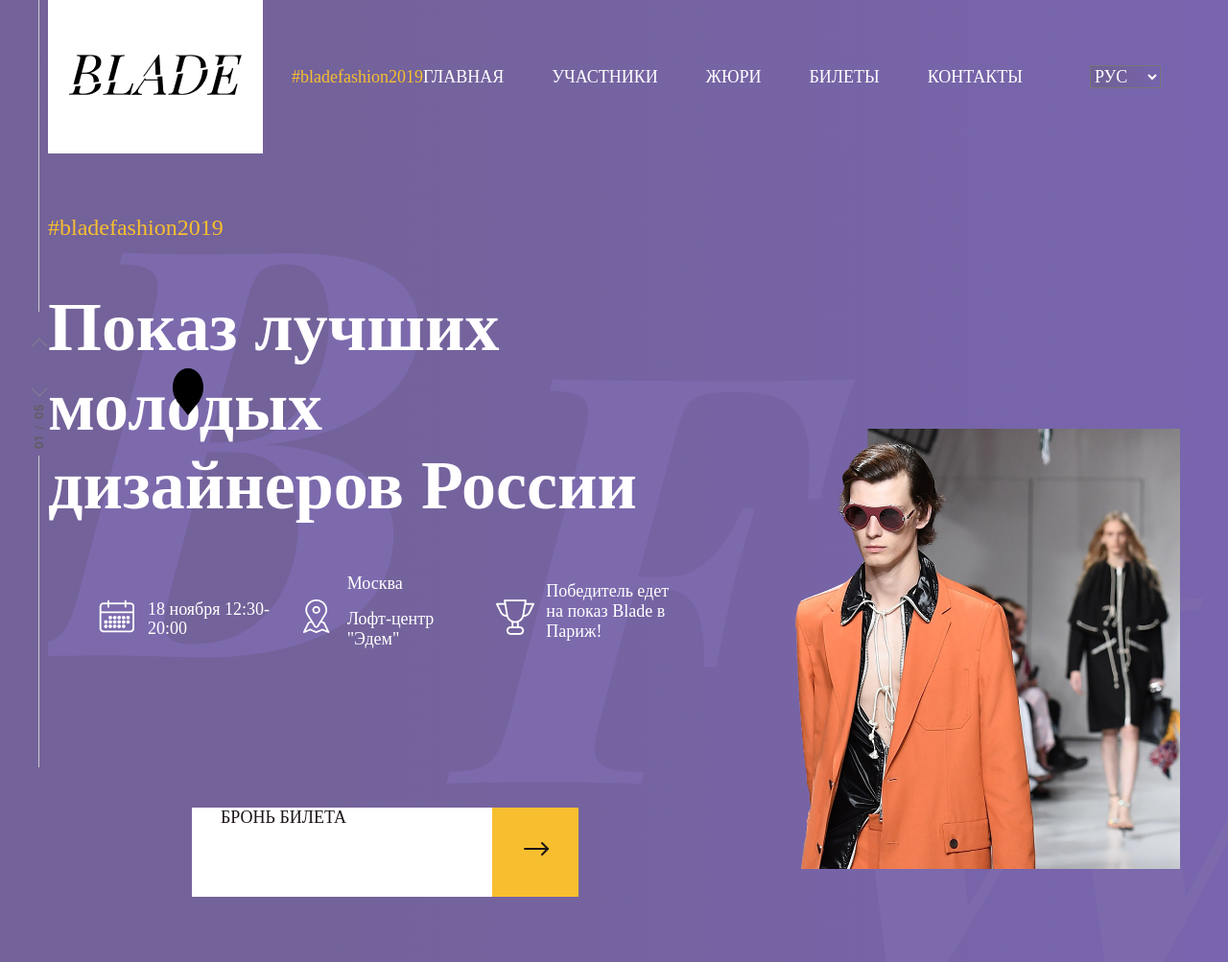
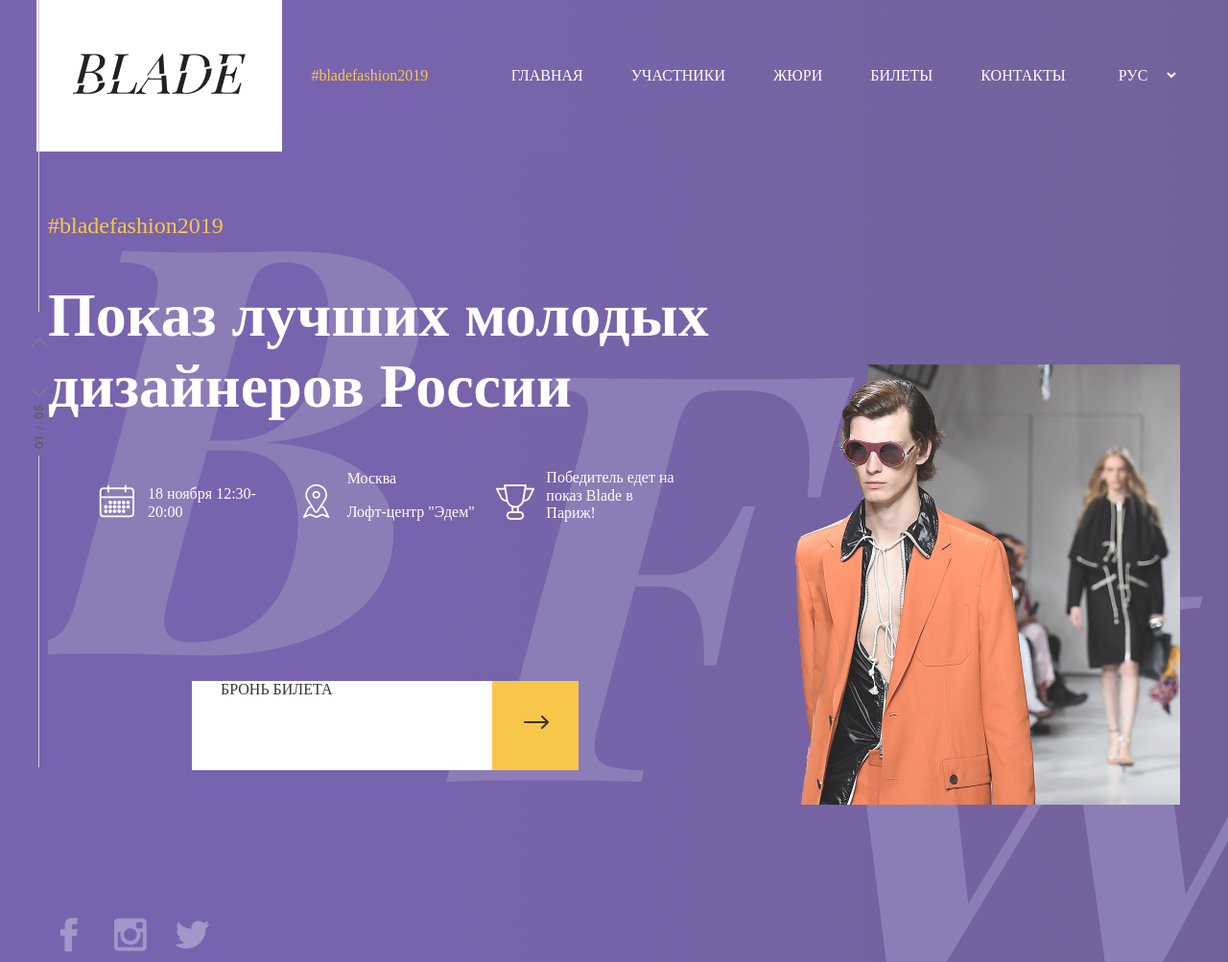
Before and after one commit to LolaSommer/Blade_Agency, a plain HTML site: page index.html in a window 1280 px wide. Shown: the top 1003 px of the page at 96% size. Drawn offline with nearby package versions, Linux system fonts and the light colour scheme; a web font is replaced by a local one.

Commit message:
add CSS for adaptiv

```diff
--- a/scss/__components.scss
+++ b/scss/__components.scss
@@ -43,12 +43,13 @@
     gap:20px;
 }
 
+/*вертикальная линия через все страницы*/
 .gutter {
   position: fixed;
-  left: 40px;                 /* подгони отступ от края */
+  left: 40px;
   top: 0;
   height: 100vh;
-  width: 1px;                 /* ширина линии */
+  width: 1px;
   display: flex;
   flex-direction: column;
   align-items: center;
@@ -57,24 +58,24 @@
 
 /* Линии: занимают всё, кроме центра */
 .gutter__line {
-  flex: 1;                    /* главное: линия сама растягивается */
+  flex: 1;
   width: 1px;
-  background: #cfcfcf;        /* цвет линии */
+  background: #cfcfcf;
 }
 
-/* Центральный блок — ровно посередине */
+/* Центральный блок — посередине */
 .gutter__center {
   display: flex;
   flex-direction: column;
   align-items: center;
-  gap: 10px;                  /* расстояние между стрелками и счётчиком */
-  padding: 6px 0;             /* маленький отступ, чтобы линия не прилипала */
+  gap: 10px;
+  padding: 6px 0;
 }
 
 /* Стрелки одна под другой */
 .gutter__arrows {
   display: flex;
-  flex-direction: column;     /* ВЕРТИКАЛЬНО! */
+  flex-direction: column;
   gap: 8px;
   align-items: center;
 }
@@ -98,12 +99,12 @@
 
 /* Вертикальная надпись 02 / 05 */
 .gutter__count {
-  writing-mode: vertical-rl;     /* текст вертикально */
-  transform: rotate(180deg);     /* чтобы читалось сверху вниз */
+  writing-mode: vertical-rl;
+  transform: rotate(180deg);
   display: flex;
   align-items: center;
   gap: 6px;
-  font: 600 12px/1 "Inter", sans-serif;  /* подгони под свой шрифт */
+  font: 600 12px/1 "Inter", sans-serif;
   color: #5e5e5e;
   letter-spacing: .5px;
 }
@@ -111,3 +112,48 @@
 .gutter__slash {
   opacity: .6;
 }
+
+/*метка на карте*/
+.contact__map{
+  position:relative;
+}
+ .map__mark{
+    position:absolute;
+    z-index: 1;
+    box-sizing: border-box;
+    width: 30px;
+    height: 30px;
+    border: 18px solid #000000;
+    border-radius: 50%;
+    bottom:32%;
+    left: 34%;
+    transform: scaleY(1.1) translate(-50%, -100%);
+
+    &:after{
+        position:absolute;
+        bottom:-43px;
+        left: 50%;
+        transform: translateX(-50%);
+      content:"";
+       border-top: 18px solid #000;
+       border-left: 18px solid transparent;
+       border-right:18px solid transparent;
+       border-bottom:18px solid transparent;
+       width:0;
+       height:0;
+       border-radius: 15px;
+    }
+    &:before{
+      content:"";
+        position: absolute;
+        width: 15px;
+        height:15px;
+        z-index: 2;
+        border-radius: 50%;
+        background-color:#f5f5f5;
+        top:50%;
+        left:50%;
+        transform:translate(-50%, -60%);
+    }
+
+   }
--- a/scss/__layout.scss
+++ b/scss/__layout.scss
@@ -4,8 +4,9 @@
    justify-content: space-between;
    align-items: center;
    background-image:linear-gradient(to right,
-    rgba(95,75,139,.87) 25%,
-    rgba(101,78,163,.87) 100%);
+  #654EA3 25%,
+  #5F4B8B 100%);
+  opacity: 87%;
    font-size:$fs-body;
    position:sticky;
    top:0;
@@ -14,28 +15,25 @@
 
    &__media {
     flex: 1;
-    color:#F7BF2F;
-    margin-left: 30px;
+    color:$multi;
+    margin-left: clamp(1rem,3vw,1.875rem);
    }
    &__logo{
     display:flex;
     background:$light;
-    width: 260px;
-    height: 160px;
-    margin-left: 50px;
+    width:clamp(200px,20vw,260px);
+    aspect-ratio: 13/8;
+    margin-left:clamp(1rem,3vw,3.125rem);
     text-align: center;
     align-items: center;
     justify-content: center;
    }
    &__language-select{
     display:flex;
-    margin-left: 70px;
-    margin-right:70px;
-      background-image:
-    linear-gradient(to right,
-    rgba(95,75,139,.87) 25%,
-    rgba(101,78,163,.87) 100%);
+    margin-inline:clamp(1rem,4vw,4.375rem);
+      background:inherit;
     color:$light;
+    border:none;
    }
 }
 .nav {
@@ -44,7 +42,7 @@
         list-style: none;
         margin:0;
         padding:0;
-        gap:clamp(50px,3vw,100px);
+        gap:clamp(3.125rem,3vw,6.25rem);
         text-transform: uppercase;
     }
     &__link {
@@ -54,21 +52,24 @@
 }
 /*главная страница, секция герой, картинка, заголовок, водяной знак*/
 .hero {
-  background-image:
-    linear-gradient(to right,
-    rgba(95,75,139,.87) 25%,
-    rgba(101,78,163,.87) 100%);
+  position:relative;
+  background-image:linear-gradient(
+    to right,
+  #654EA3 25%,
+  #5F4B8B 100%);
+  opacity: 87%;
     background-repeat: no-repeat;
     background-size: cover;
     background-position: right center;
     min-height: 80vh;
-    padding: 64px 0;
-    position:relative;
+    padding-block:clamp(2rem,6vw,4rem);
+    padding-inline:0;
+
     z-index: 1;
       &__header{
         font-size: $fs-h1;
         color:$light;
-        margin-bottom:40px;
+        margin-bottom:clamp(1rem,4vw,2.5rem);
         text-align: left;
     }
     &__content{
@@ -78,13 +79,13 @@
     &__teg{
         font-size: $fs-h4;
         color:$multi;
-        margin-bottom: 20px;
+        margin-bottom:clamp(1,2vw,1.25rem);
     }
     &__bnr{
     display:grid;
     grid-template-columns: 1fr 1fr;
     align-items:center;
-    gap:40px;
+    gap:clamp(1rem,4vw,2.5rem);
     position: relative;
 }
 &__watermark {
@@ -380,7 +381,7 @@ align-items: start;
 &__wrapper{
     display: grid;
     grid-template-columns: 1fr 1fr;
-    gap:40px;
+    gap:120px;
 }
 
 &__legend{
@@ -423,41 +424,7 @@ font-weight: $fw-regular;
     list-style: none;
 }
 }
- .map__mark{
-    position:absolute;
-    z-index: 1;
-    box-sizing: border-box;
-    width: 40px;
-    height: 40px;
-    border: 20px solid #000000;
-    border-radius: 50%;
-    bottom:42%;
-    left: 15%;
-    transform: scaleX(0.8) translate(-50%, -100%);
-    &:after{
-        position:absolute;
-        bottom:-45px;
-        left: 50%;
-        transform: translateX(-50%);
-      content:"";
-       border-top: 16px solid #000;
-       border-left: 16px solid transparent;
-       border-right:16px solid transparent;
-       border-bottom:16px solid transparent;
-       width:0;
-       height:0;
-       border-radius: 2px;
-    }
-    &:before{
-        position: relative;
-        width: 5px;
-        height:5px;
-        z-index: 2;
-        border-radius: 50%;
-        border: 12px solid #F7BF2F;
-    }
 
-   }
 /*форма для отправки сообщения*/
 .contact-form{
     margin:0 auto;
@@ -482,6 +449,8 @@ font-weight: $fw-regular;
         max-width: 540px;
         transition: 0.3s;
         box-sizing: border-box;
+        padding-block: 0.75em 1.563em;
+        margin-bottom:clamp(10px,2vw,15px);
         &:focus{
             outline: none;
             border-bottom: 1px solid #000;
--- a/scss/__root.scss
+++ b/scss/__root.scss
@@ -2,11 +2,12 @@ $light:#FFFFFF;
 $dark:#1C1515;
 $multi:#F7BF2F;
 
-$fs-h1:72px;
-$fs-h2:40px;
-$fs-h4:24px;
-$fs-body:18px;
-$fs-text:14px;
+$fs-h1: clamp(2.5rem, 5vw, 4.5rem); // примерно 40–72px
+$fs-h2: clamp(1.8rem, 3.5vw, 2.5rem); // 30–40px
+$fs-h4: clamp(1.25rem, 2vw, 1.5rem);  // 20–24px
+$fs-body: clamp(1rem, 1.2vw, 1.125rem); // 16–18px
+$fs-text: clamp(0.875rem, 1vw, 1rem);   // 14–16px
+
 
 $fw-regular: 400;
 $fw-bold: 700;
```
Also changed, not shown: css/style.css, 1 other file.
